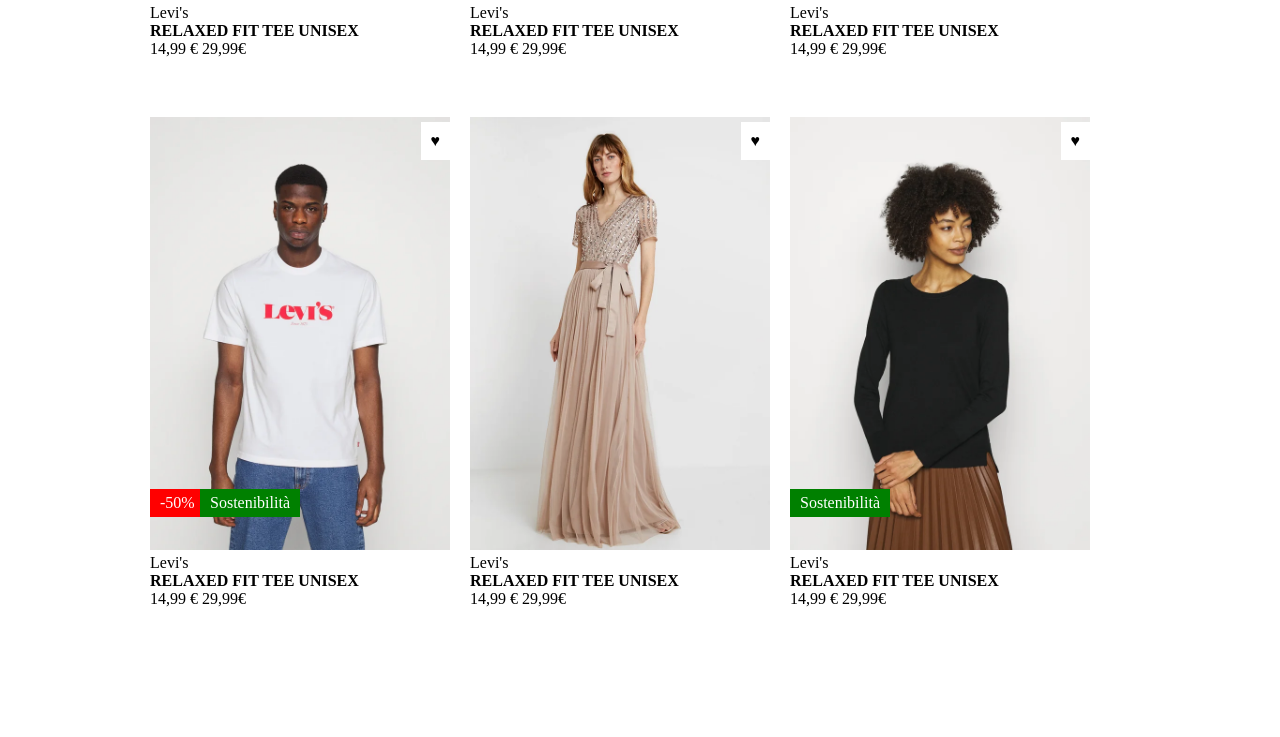
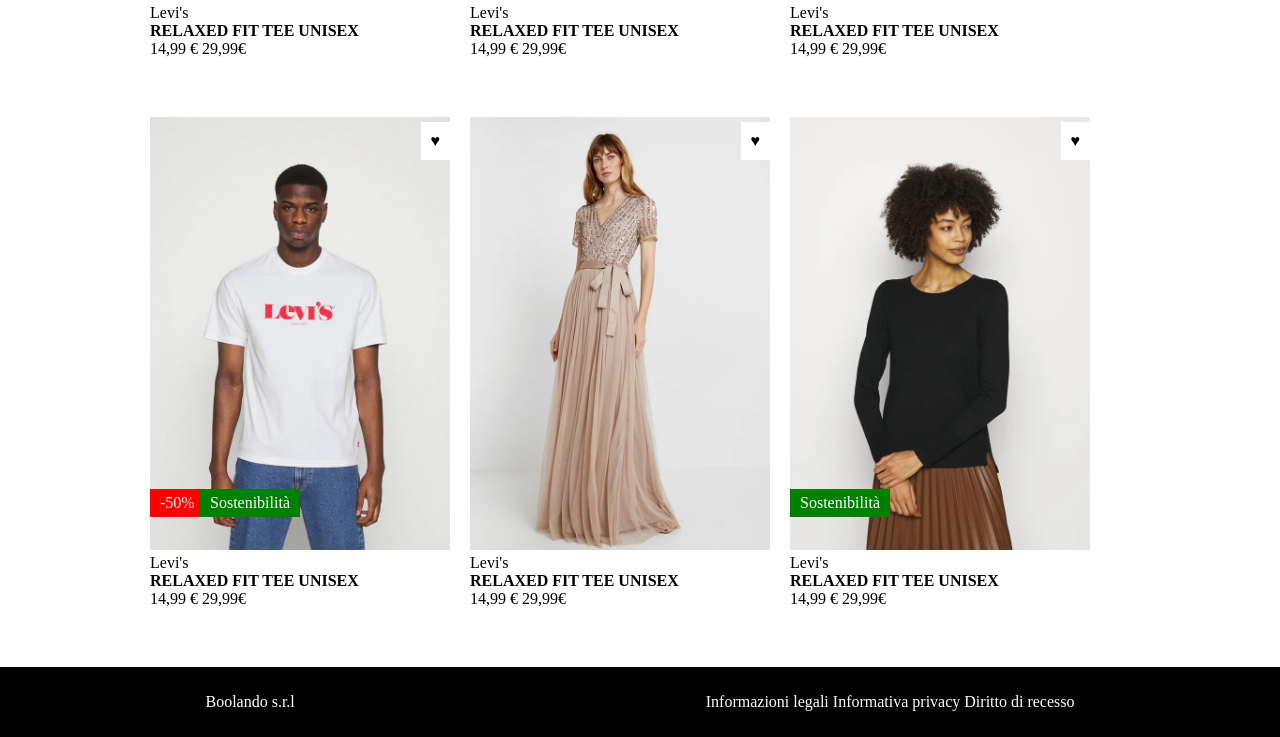
Before and after one commit to FrancescoGiommi/html-css-boolando, a plain HTML site: page index.html in a window 1280 px wide. Shown: the part 503-1240 px from the top of the page. Before the commit the page ends 1170 px from the top, so only its background shows below. Drawn offline with Linux system fonts and the light colour scheme.

Commit message:
Add footer

```diff
--- a/css/style.css
+++ b/css/style.css
@@ -111,3 +111,17 @@ span {
   background-color: green;
   color: white;
 }
+
+/* # FOOTER */
+
+.footer-container {
+  display: flex;
+  justify-content: space-around;
+  align-items: center;
+  background-color: black;
+  height: 70px;
+}
+
+.footer-content {
+  color: white;
+}
--- a/index.html
+++ b/index.html
@@ -86,6 +86,13 @@
       </section>
     </main>
 
-    <footer></footer>
+    <footer>
+      <div class="footer-container">
+        <span class="footer-content">Boolando s.r.l</span>
+        <span class="footer-content"
+          >Informazioni legali Informativa privacy Diritto di recesso</span
+        >
+      </div>
+    </footer>
   </body>
 </html>
```
